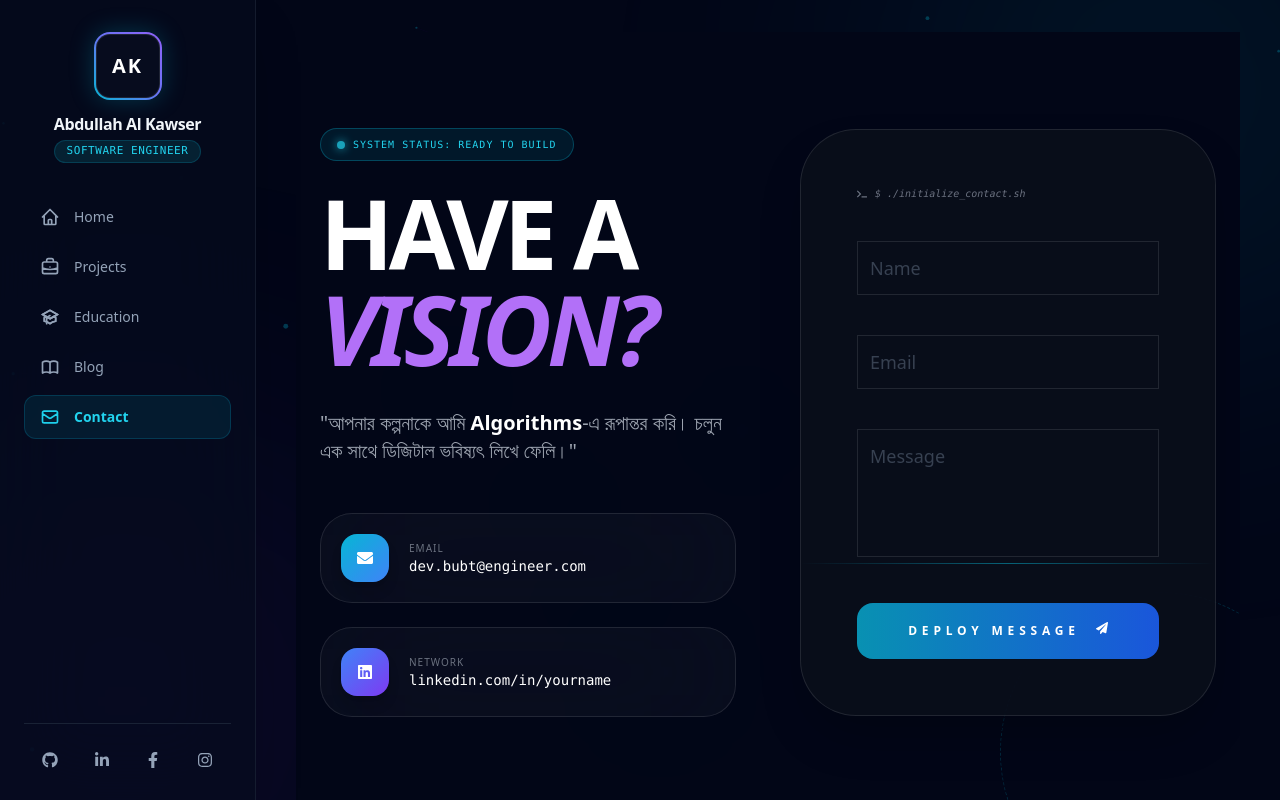
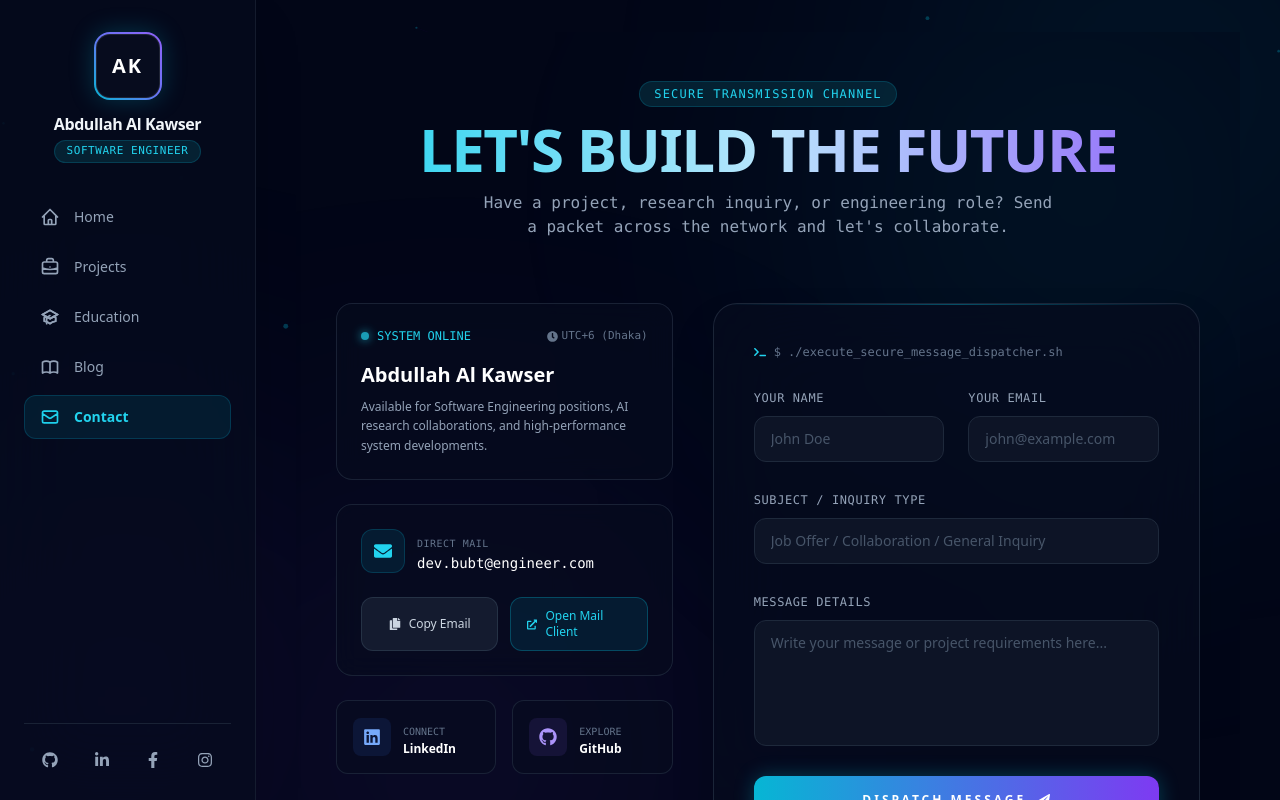
Before and after one commit to abdullahalkawser/Protfulio, a React (Vite) app in the folder client/protfulio/: page /contact in a window 1280 px wide. Built offline with nearby package versions, Linux system fonts and the light colour scheme.

Commit message:
Enhance Contact component: improve layout, add secure transmission features, and implement email copy functionality

```diff
--- a/client/protfulio/src/page/contact/Contact.jsx
+++ b/client/protfulio/src/page/contact/Contact.jsx
@@ -1,178 +1,302 @@
 import React, { useState } from "react";
 import { motion, AnimatePresence } from "framer-motion";
-import { FaPaperPlane, FaEnvelope, FaMapMarkerAlt, FaDiscord, FaLinkedin, FaTerminal, FaCheckCircle } from "react-icons/fa";
+import {
+  FaPaperPlane, FaEnvelope, FaLinkedin, FaGithub,
+  FaTerminal, FaCheckCircle, FaCopy, FaExternalLinkAlt, FaClock
+} from "react-icons/fa";
 
 export default function ContactPage() {
+  const [formData, setFormData] = useState({ name: "", email: "", subject: "", message: "" });
+  const [isSending, setIsSending] = useState(false);
   const [isSent, setIsSent] = useState(false);
+  const [copied, setCopied] = useState(false);
+
+  const emailAddress = "dev.bubt@engineer.com";
+
+  const handleChange = (e) => {
+    setFormData({ ...formData, [e.target.name]: e.target.value });
+  };
 
   const handleSubmit = (e) => {
     e.preventDefault();
+    setIsSending(true);
+
+    // Simulate secure server encryption & payload dispatch
+    setTimeout(() => {
+      setIsSending(false);
       setIsSent(true);
-    setTimeout(() => setIsSent(false), 5000);
+    }, 1500);
+  };
+
+  const handleCopyEmail = () => {
+    navigator.clipboard.writeText(emailAddress);
+    setCopied(true);
+    setTimeout(() => setCopied(false), 2500);
   };
 
   return (
-    <div className="min-h-screen w-full bg-[#020617] text-white relative overflow-hidden font-sans">
+    <div className="min-h-screen w-full bg-[#020617] text-slate-100 relative overflow-hidden font-sans py-12 px-4 md:px-10">
 
-      {/* 1. Animated Background Nodes */}
-      <div className="absolute inset-0 overflow-hidden pointer-events-none">
-        {[...Array(6)].map((_, i) => (
+      {/* Background Glows & Particles */}
+      <div className="absolute top-[-10%] right-[-10%] w-[500px] h-[500px] bg-cyan-500/10 rounded-full blur-[150px] pointer-events-none" />
+      <div className="absolute bottom-[-10%] left-[-10%] w-[500px] h-[500px] bg-purple-600/10 rounded-full blur-[150px] pointer-events-none" />
+
+      <div className="max-w-7xl mx-auto relative z-10">
+
+        {/* Header Title */}
         <motion.div
-            key={i}
-            animate={{
-              x: [Math.random() * 100, Math.random() * 500, Math.random() * 100],
-              y: [Math.random() * 100, Math.random() * 800, Math.random() * 100],
-              opacity: [0.1, 0.3, 0.1],
-            }}
-            transition={{ duration: 15 + i * 2, repeat: Infinity, ease: "linear" }}
-            className="absolute w-[200px] h-[200px] bg-cyan-500/5 blur-[100px] rounded-full"
-          />
-        ))}
+          initial={{ opacity: 0, y: -20 }}
+          animate={{ opacity: 1, y: 0 }}
+          className="text-center mb-16"
+        >
+          <span className="px-3.5 py-1 text-xs font-mono tracking-widest uppercase text-cyan-400 bg-cyan-950/60 border border-cyan-500/20 rounded-full inline-block mb-3">
+            Secure Transmission Channel
+          </span>
+          <h1 className="text-4xl md:text-6xl font-black uppercase tracking-tight bg-clip-text text-transparent bg-gradient-to-r from-cyan-400 via-sky-200 to-purple-500">
+            Let's Build The Future
+          </h1>
+          <p className="text-sm md:text-base text-slate-400 font-mono mt-3 max-w-xl mx-auto">
+            Have a project, research inquiry, or engineering role? Send a packet across the network and let's collaborate.
+          </p>
+        </motion.div>
+
+        <div className="grid lg:grid-cols-12 gap-10 items-start">
+
+          {/* --- Left Column: Direct Contacts & Status (5 Units) --- */}
+          <motion.div
+            initial={{ opacity: 0, x: -30 }}
+            animate={{ opacity: 1, x: 0 }}
+            transition={{ duration: 0.5 }}
+            className="lg:col-span-5 space-y-6"
+          >
+            {/* System Status Card */}
+            <div className="p-6 bg-[#070c1e]/60 border border-slate-800/80 rounded-2xl backdrop-blur-md">
+              <div className="flex items-center justify-between mb-4">
+                <span className="flex items-center gap-2 text-xs font-mono text-cyan-400">
+                  <span className="w-2 h-2 rounded-full bg-cyan-400 animate-pulse shadow-[0_0_10px_#22d3ee]" />
+                  SYSTEM ONLINE
+                </span>
+                <span className="text-[11px] font-mono text-slate-500 flex items-center gap-1">
+                  <FaClock size={11} /> UTC+6 (Dhaka)
+                </span>
+              </div>
+              <h2 className="text-xl font-bold text-white mb-2">Abdullah Al Kawser</h2>
+              <p className="text-xs text-slate-400 leading-relaxed">
+                Available for Software Engineering positions, AI research collaborations, and high-performance system developments.
+              </p>
             </div>
 
-      <div className="max-w-7xl mx-auto px-6 py-16 lg:py-24 relative z-10 grid lg:grid-cols-2 gap-16 items-center">
+            {/* Direct Email Card with Quick Copy */}
+            <div className="p-6 bg-[#070c1e]/60 border border-slate-800/80 rounded-2xl backdrop-blur-md space-y-4">
+              <div className="flex items-center justify-between">
+                <div className="flex items-center gap-3">
+                  <div className="p-3 bg-cyan-500/10 border border-cyan-500/20 text-cyan-400 rounded-xl">
+                    <FaEnvelope size={18} />
+                  </div>
+                  <div>
+                    <span className="text-[10px] font-mono uppercase text-slate-500 tracking-wider">Direct Mail</span>
+                    <p className="text-sm font-mono text-white">{emailAddress}</p>
+                  </div>
+                </div>
+              </div>
 
-        {/* --- Left Section: Creative Text & Info --- */}
-        <motion.div
-          initial={{ opacity: 0, x: -50 }}
-          whileInView={{ opacity: 1, x: 0 }}
-          transition={{ duration: 0.8 }}
+              <div className="grid grid-cols-2 gap-3 pt-2">
+                <motion.button
+                  whileHover={{ scale: 1.02 }}
+                  whileTap={{ scale: 0.98 }}
+                  onClick={handleCopyEmail}
+                  className="flex items-center justify-center gap-2 py-2.5 px-4 bg-slate-800/60 hover:bg-slate-800 border border-slate-700/60 rounded-xl text-xs font-medium text-slate-300 transition-all"
                 >
-          <motion.div
-            initial={{ scale: 0.8 }}
-            animate={{ scale: 1 }}
-            className="inline-flex items-center gap-2 px-4 py-2 bg-cyan-500/10 border border-cyan-500/30 rounded-full mb-6"
+                  {copied ? <FaCheckCircle className="text-emerald-400" /> : <FaCopy />}
+                  {copied ? "Copied!" : "Copy Email"}
+                </motion.button>
+
+                <motion.a
+                  whileHover={{ scale: 1.02 }}
+                  whileTap={{ scale: 0.98 }}
+                  href={`mailto:${emailAddress}?subject=Inquiry from Portfolio`}
+                  className="flex items-center justify-center gap-2 py-2.5 px-4 bg-cyan-500/10 hover:bg-cyan-500/20 border border-cyan-500/30 rounded-xl text-xs font-medium text-cyan-400 transition-all"
                 >
-            <span className="w-2 h-2 bg-cyan-400 rounded-full animate-pulse shadow-[0_0_10px_#22d3ee]" />
-            <span className="text-[10px] font-mono text-cyan-400 tracking-widest uppercase">System Status: Ready to Build</span>
+                  <FaExternalLinkAlt size={11} /> Open Mail Client
+                </motion.a>
+              </div>
+            </div>
+
+            {/* Professional Networks */}
+            <div className="grid grid-cols-2 gap-4">
+              <motion.a
+                whileHover={{ y: -3 }}
+                href="https://linkedin.com"
+                target="_blank"
+                rel="noreferrer"
+                className="p-4 bg-[#070c1e]/60 border border-slate-800/80 hover:border-blue-500/30 rounded-xl flex items-center gap-3 transition-all group"
+              >
+                <div className="p-2.5 bg-blue-500/10 text-blue-400 rounded-lg group-hover:scale-110 transition-transform">
+                  <FaLinkedin size={18} />
+                </div>
+                <div>
+                  <span className="text-[10px] font-mono text-slate-500 uppercase">Connect</span>
+                  <p className="text-xs font-bold text-white">LinkedIn</p>
+                </div>
+              </motion.a>
+
+              <motion.a
+                whileHover={{ y: -3 }}
+                href="https://github.com"
+                target="_blank"
+                rel="noreferrer"
+                className="p-4 bg-[#070c1e]/60 border border-slate-800/80 hover:border-purple-500/30 rounded-xl flex items-center gap-3 transition-all group"
+              >
+                <div className="p-2.5 bg-purple-500/10 text-purple-400 rounded-lg group-hover:scale-110 transition-transform">
+                  <FaGithub size={18} />
+                </div>
+                <div>
+                  <span className="text-[10px] font-mono text-slate-500 uppercase">Explore</span>
+                  <p className="text-xs font-bold text-white">GitHub</p>
+                </div>
+              </motion.a>
+            </div>
+
           </motion.div>
 
-          <h1 className="text-6xl lg:text-8xl font-black mb-8 leading-none tracking-tighter">
-            HAVE A <br />
-            <motion.span
-              animate={{ color: ["#fff", "#22d3ee", "#a855f7", "#fff"] }}
-              transition={{ duration: 8, repeat: Infinity }}
-              className="italic"
+          {/* --- Right Column: Interactive Dispatch Form (7 Units) --- */}
+          <motion.div
+            initial={{ opacity: 0, x: 30 }}
+            animate={{ opacity: 1, x: 0 }}
+            transition={{ duration: 0.5, delay: 0.1 }}
+            className="lg:col-span-7"
           >
-              VISION?
-            </motion.span>
-          </h1>
+            <div className="bg-[#070c1e]/70 border border-slate-800/90 p-8 md:p-10 rounded-3xl shadow-2xl backdrop-blur-2xl relative overflow-hidden">
 
-          <p className="text-gray-400 text-lg lg:text-xl mb-12 max-w-lg leading-relaxed">
-            "আপনার কল্পনাকে আমি <span className="text-white font-bold">Algorithms</span>-এ রূপান্তর করি। চলুন এক সাথে ডিজিটাল ভবিষ্যৎ লিখে ফেলি।"
-          </p>
+              {/* Scanline decoration */}
+              <div className="absolute top-0 left-0 w-full h-[1px] bg-gradient-to-r from-transparent via-cyan-500/40 to-transparent" />
 
-          <div className="space-y-6">
-            {[
-              { icon: <FaEnvelope />, label: "Email", value: "dev.bubt@engineer.com", color: "from-cyan-500 to-blue-500" },
-              { icon: <FaLinkedin />, label: "Network", value: "linkedin.com/in/yourname", color: "from-blue-500 to-purple-600" }
-            ].map((item, i) => (
+              <div className="flex items-center gap-2 mb-6 font-mono text-xs text-slate-500">
+                <FaTerminal className="text-cyan-400" />
+                <span>$ ./execute_secure_message_dispatcher.sh</span>
+              </div>
+
+              <AnimatePresence mode="wait">
+                {!isSent ? (
+                  <motion.form
+                    key="form"
+                    initial={{ opacity: 0 }}
+                    animate={{ opacity: 1 }}
+                    exit={{ opacity: 0 }}
+                    onSubmit={handleSubmit}
+                    className="space-y-6"
+                  >
+                    <div className="grid md:grid-cols-2 gap-6">
+                      <div className="space-y-2">
+                        <label className="text-xs font-mono text-slate-400 uppercase tracking-wider">Your Name</label>
+                        <input
+                          required
+                          type="text"
+                          name="name"
+                          value={formData.name}
+                          onChange={handleChange}
+                          placeholder="John Doe"
+                          className="w-full bg-slate-900/80 border border-slate-800 focus:border-cyan-500 rounded-xl px-4 py-3 text-sm text-white focus:outline-none transition-all placeholder:text-slate-600"
+                        />
+                      </div>
+
+                      <div className="space-y-2">
+                        <label className="text-xs font-mono text-slate-400 uppercase tracking-wider">Your Email</label>
+                        <input
+                          required
+                          type="email"
+                          name="email"
+                          value={formData.email}
+                          onChange={handleChange}
+                          placeholder="john@example.com"
+                          className="w-full bg-slate-900/80 border border-slate-800 focus:border-cyan-500 rounded-xl px-4 py-3 text-sm text-white focus:outline-none transition-all placeholder:text-slate-600"
+                        />
+                      </div>
+                    </div>
+
+                    <div className="space-y-2">
+                      <label className="text-xs font-mono text-slate-400 uppercase tracking-wider">Subject / Inquiry Type</label>
+                      <input
+                        required
+                        type="text"
+                        name="subject"
+                        value={formData.subject}
+                        onChange={handleChange}
+                        placeholder="Job Offer / Collaboration / General Inquiry"
+                        className="w-full bg-slate-900/80 border border-slate-800 focus:border-cyan-500 rounded-xl px-4 py-3 text-sm text-white focus:outline-none transition-all placeholder:text-slate-600"
+                      />
+                    </div>
+
+                    <div className="space-y-2">
+                      <label className="text-xs font-mono text-slate-400 uppercase tracking-wider">Message Details</label>
+                      <textarea
+                        required
+                        name="message"
+                        value={formData.message}
+                        onChange={handleChange}
+                        rows={5}
+                        placeholder="Write your message or project requirements here..."
+                        className="w-full bg-slate-900/80 border border-slate-800 focus:border-cyan-500 rounded-xl px-4 py-3 text-sm text-white focus:outline-none transition-all resize-none placeholder:text-slate-600"
+                      />
+                    </div>
+
+                    <motion.button
+                      disabled={isSending}
+                      whileHover={{ scale: 1.02 }}
+                      whileTap={{ scale: 0.98 }}
+                      className="w-full py-4 bg-gradient-to-r from-cyan-500 to-purple-600 rounded-xl font-bold text-xs uppercase tracking-[0.25em] text-white flex items-center justify-center gap-3 shadow-[0_0_20px_rgba(6,182,212,0.3)] disabled:opacity-50 transition-all"
+                    >
+                      {isSending ? (
+                        <span className="flex items-center gap-2 font-mono">
+                          <span className="w-4 h-4 border-2 border-white border-t-transparent rounded-full animate-spin" />
+                          TRANSMITTING PACKETS...
+                        </span>
+                      ) : (
+                        <>
+                          DISPATCH MESSAGE <FaPaperPlane size={12} />
+                        </>
+                      )}
+                    </motion.button>
+                  </motion.form>
+                ) : (
+                  /* Success Confirmation Screen */
                   <motion.div
-                key={i}
-                whileHover={{ scale: 1.05, x: 10 }}
-                className="flex items-center gap-5 p-5 bg-white/[0.03] border border-white/10 rounded-[2rem] backdrop-blur-3xl group"
+                    key="success"
+                    initial={{ opacity: 0, scale: 0.95 }}
+                    animate={{ opacity: 1, scale: 1 }}
+                    className="py-12 flex flex-col items-center justify-center text-center space-y-6"
                   >
-                <div className={`p-4 rounded-2xl bg-gradient-to-br ${item.color} shadow-lg group-hover:rotate-12 transition-transform`}>
-                  {item.icon}
+                    <div className="w-16 h-16 bg-cyan-500/10 border border-cyan-500/30 rounded-2xl flex items-center justify-center text-cyan-400 text-3xl shadow-[0_0_30px_rgba(6,182,212,0.2)]">
+                      <FaCheckCircle />
                     </div>
                     <div>
-                  <p className="text-[10px] uppercase tracking-widest text-gray-500">{item.label}</p>
-                  <p className="text-white font-mono text-sm">{item.value}</p>
-                </div>
-              </motion.div>
-            ))}
-          </div>
-        </motion.div>
-
-        {/* --- Right Section: Interactive Form --- */}
-        <div className="relative">
-          <AnimatePresence mode="wait">
-            {!isSent ? (
-              <motion.div
-                key="form"
-                initial={{ opacity: 0, y: 20 }}
-                animate={{ opacity: 1, y: 0 }}
-                exit={{ opacity: 0, scale: 0.9, rotateY: 90 }}
-                className="bg-[#0a0f1b]/80 border border-white/10 p-10 lg:p-14 rounded-[3.5rem] shadow-2xl backdrop-blur-2xl relative overflow-hidden"
-              >
-                {/* 2. Success/Error Scanning Line */}
-                <motion.div
-                  animate={{ top: ["0%", "100%", "0%"] }}
-                  transition={{ duration: 4, repeat: Infinity, ease: "linear" }}
-                  className="absolute left-0 w-full h-[1px] bg-gradient-to-r from-transparent via-cyan-500/50 to-transparent z-0"
-                />
-
-                <form onSubmit={handleSubmit} className="relative z-10 space-y-10">
-                  <div className="flex items-center gap-2 mb-4 font-mono text-[10px] text-gray-500 italic">
-                    <FaTerminal /> $ ./initialize_contact.sh
+                      <h3 className="text-xl font-bold text-white mb-2 uppercase tracking-wide">Transmission Successful</h3>
+                      <p className="text-xs font-mono text-slate-400 max-w-sm mx-auto leading-relaxed">
+                        Your message has been encrypted and successfully delivered to Abdullah's communication pipeline. Expect a prompt response.
+                      </p>
                     </div>
 
-                  {["Name", "Email", "Message"].map((field, i) => (
-                    <div key={i} className="relative group">
-                      {field === "Message" ? (
-                        <textarea required className="w-full bg-transparent border-b border-white/10 py-3 focus:outline-none focus:border-cyan-500 transition-all placeholder:text-gray-700 text-lg resize-none h-32" placeholder={field} />
-                      ) : (
-                        <input required type={field === "Email" ? "email" : "text"} className="w-full bg-transparent border-b border-white/10 py-3 focus:outline-none focus:border-cyan-500 transition-all placeholder:text-gray-700 text-lg" placeholder={field} />
-                      )}
-                      <motion.div className="absolute bottom-0 left-0 h-[2px] bg-cyan-400 w-0 group-hover:w-full transition-all duration-500" />
-                    </div>
-                  ))}
-
                     <motion.button
+                      onClick={() => {
+                        setIsSent(false);
+                        setFormData({ name: "", email: "", subject: "", message: "" });
+                      }}
                       whileHover={{ scale: 1.05 }}
                       whileTap={{ scale: 0.95 }}
-                    className="w-full py-5 bg-gradient-to-r from-cyan-600 to-blue-700 rounded-2xl font-black text-xs tracking-[0.4em] uppercase flex items-center justify-center gap-4 group"
+                      className="mt-4 px-6 py-2.5 bg-slate-800 hover:bg-slate-700 border border-slate-700 text-xs font-mono text-cyan-400 rounded-xl transition-colors"
                     >
-                    DEPLOY MESSAGE
-                    <motion.span
-                      animate={{ y: [0, -3, 0] }}
-                      transition={{ repeat: Infinity, duration: 1 }}
-                    >
-                      <FaPaperPlane className="group-hover:translate-x-2 group-hover:-translate-y-2 transition-transform" />
-                    </motion.span>
-                  </motion.button>
-                </form>
-              </motion.div>
-            ) : (
-              /* 3. Post-Submission Success Animation */
-              <motion.div
-                key="success"
-                initial={{ opacity: 0, scale: 0.5 }}
-                animate={{ opacity: 1, scale: 1 }}
-                className="bg-[#0a0f1b]/80 border border-cyan-500/50 p-20 rounded-[3.5rem] flex flex-col items-center justify-center text-center backdrop-blur-2xl h-[600px]"
-              >
-                <motion.div
-                  initial={{ rotate: -180, scale: 0 }}
-                  animate={{ rotate: 0, scale: 1 }}
-                  transition={{ type: "spring", stiffness: 200 }}
-                  className="w-24 h-24 bg-cyan-500 rounded-full flex items-center justify-center text-5xl mb-8 shadow-[0_0_50px_rgba(6,182,212,0.5)]"
-                >
-                  <FaCheckCircle />
-                </motion.div>
-                <h2 className="text-3xl font-black mb-4 tracking-tighter uppercase">Signal Received!</h2>
-                <p className="text-gray-400 font-mono text-sm leading-relaxed">
-                  আপনার মেসেজটি সাফল্যের সাথে আমার সার্ভারে এনক্রিপ্ট হয়ে পৌঁছেছে। <br /> খুব দ্রুত আমি আপনার সাথে যোগাযোগ করছি।
-                </p>
-                <motion.button
-                  onClick={() => setIsSent(false)}
-                  className="mt-10 text-xs font-mono text-cyan-400 hover:underline tracking-widest uppercase"
-                >
-                  [ Send Another _ ]
+                      [ Send Another Message _ ]
                     </motion.button>
                   </motion.div>
                 )}
               </AnimatePresence>
+
+            </div>
+          </motion.div>
+
         </div>
 
       </div>
-
-      {/* Decorative Floating Tech Ring */}
-      <motion.div
-        animate={{ rotate: 360 }}
-        transition={{ duration: 20, repeat: Infinity, ease: "linear" }}
-        className="absolute -bottom-20 -right-20 w-80 h-80 border border-dashed border-cyan-500/20 rounded-full pointer-events-none"
-      />
-
     </div>
   );
 }
```
Lines whose indentation alone changed are shown as unchanged.
